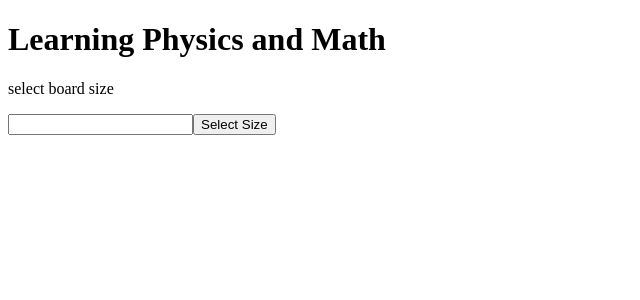
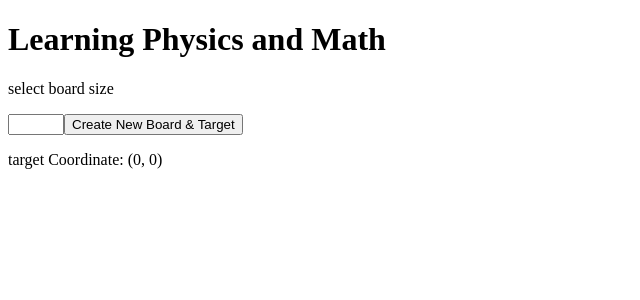
Before and after one commit to SkiSherpa/KineGame, a React app: page / in a window 1280 px wide. Shown: the top 300 px of the page, without its empty margins (0-640 px from the left). Built offline with nearby package versions, Linux system fonts and the light colour scheme; the HTML template or start-up script is replaced by a standard one.

Commit message:
target coor displaying on webpage

```diff
--- a/client/src/components/GenBoard.jsx
+++ b/client/src/components/GenBoard.jsx
@@ -1,14 +1,17 @@
 // To start a board size of 2x2
 import React from 'react';
+import GenTarget from './GenTarget.jsx';
 class GenBoard extends React.Component {
   constructor(props){
     super(props);
     this.state = {
-      boardSize: 0
+      boardSize: 0,
+      targetCoor: [0, 0]
     }
     this.handleChange = this.handleChange.bind(this);
     this.handleSubmit = this.handleSubmit.bind(this);
   }
+  // !!! GenTARGET will be called here and passed the selected board size
 
   handleChange(event) {
     var value = Number.parseInt(event.target.value);
@@ -18,19 +21,24 @@ class GenBoard extends React.Component {
   handleSubmit(event) {
     event.preventDefault();
     console.log('hit', this.state.boardSize);
-    const currentBoardSize = this.state.boardSize;
-    this.props.selectBoardSize(currentBoardSize);
+    this.props.selectBoardSize(this.state.boardSize);
+    this.props.generateNewTarget(this.state.boardSize);
   }
+  // pass the size of board to GenTarget
+  // randomly generate targets on the target axis
+  // pass the board and targets to index
+  //  from index do play inputs
 
   render () {
     return (
       <form>
         <label>
           <p>select board size</p>
-          <input type='number' name='boardSize' value={this.state.value} onChange={this.handleChange}/>
+          <input type='number' name='boardSize' min='1' max='10' value={this.state.value} onChange={this.handleChange}/>
         </label>
-        <button type='submit' onClick={this.handleSubmit}>Select Size</button>
+        <button type='submit' onClick={this.handleSubmit}>Create New Board & Target</button>
       </form>
+
     )
   }
 
--- a/client/src/components/GenTarget.jsx
+++ b/client/src/components/GenTarget.jsx
@@ -0,0 +1,21 @@
+import React from 'react';
+
+class GenTarget extends React.Component {
+  constructor(props){
+    super(props)
+    this.state = {
+      boardSize: props.boardSize,
+      targetCoor: props.targetCoor
+    }
+  }
+  // !!! NOW, the page isn't displaying the target coor. The state here, is boardSize: 0, targetCoor: undefined
+  // gen correct target coor in console
+  render () {
+    return (
+      <div>
+        <p>target Coordinate: {`(${this.props.targetCoor[0]}, ${this.props.targetCoor[1]})`}</p>
+      </div>
+    )
+  }
+}
+export default GenTarget
--- a/client/src/index.jsx
+++ b/client/src/index.jsx
@@ -2,26 +2,55 @@ import React from 'react';
 import { createRoot } from 'react-dom/client';
 import GenBoard from './components/GenBoard.jsx';
 import UserInput from './components/UserInput.jsx';
+import GenTarget from './components/GenTarget.jsx';
 
 class App extends React.Component {
   constructor (props) {
     super(props);
     this.state = {
-      boardSize: 0
+      boardSize: 0,
+      targetCoor: [0, 0]
     }
     this.selectBoardSize = this.selectBoardSize.bind(this);
+    this.generateNewTarget = this.generateNewTarget.bind(this);
   }
 
   // create fn to select board size
   selectBoardSize(newSize) {
-    console.log('index newSize', newSize[boardSize]);
+    console.log('index newSize', newSize);
+    // this.setState({
+    //   boardSize: newSize,
+    //   targetCoor: [0, 0]
+    // })
+    this.setState((state) => {
+      return {
+      boardSize: newSize,
+      targetCoor: [0, 0]
+      }
+    });
   }
+  generateNewTarget(boardSize) {
+    var randomY = Math.floor(Math.random()*(boardSize))
+    var x = boardSize;
+    // change the state for targetCoor to the ones above
+    var newTargetCoor = [x, randomY];
+    console.log('new Target Coor:', newTargetCoor);
+    // this.setState((state) => {
+    //   return {
+    //     boardSize: this.state.boardSize,
+    //     targetCoor: this.newTargetCoor
+    //   };
+    // });
+    this.setState({targetCoor: newTargetCoor});
+  }
+
 
   render () {
     return (
       <div>
         <h1>Learning Physics and Math</h1>
-        <GenBoard selectBoardSize={this.selectBoardSize} />
+        <GenBoard selectBoardSize={this.selectBoardSize} generateNewTarget={this.generateNewTarget}/>
+        <GenTarget boardSize={this.state.boardSize} targetCoor={this.state.targetCoor}/>
         <UserInput />
       </div>
     )
```
Also changed, not shown: 1 other file (tests, documents, lock files or other folders).
